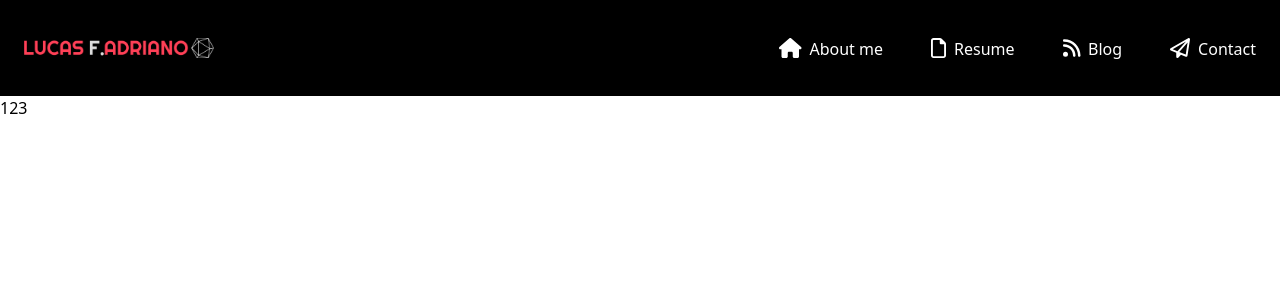
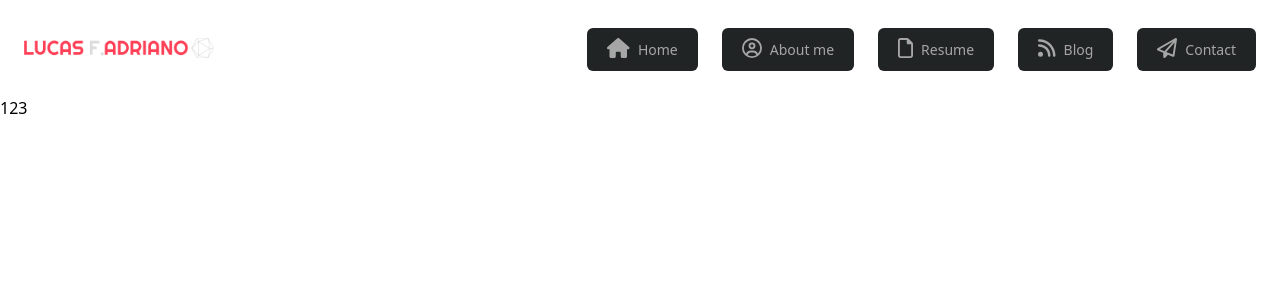
Before and after one commit to lucasadrianof/personal-blog-nextjs, a Next.js app: page / in a window 1280 px wide. Shown: the top 300 px of the page. Built offline with nearby package versions, Linux system fonts and the light colour scheme.

Commit message:
feat: hover effect on menu links

```diff
--- a/src/app/components/Header.tsx
+++ b/src/app/components/Header.tsx
@@ -1,5 +1,5 @@
 import { IconProp } from '@fortawesome/fontawesome-svg-core'
-import { faAddressCard, faFile, faPaperPlane } from '@fortawesome/free-regular-svg-icons'
+import { faCircleUser, faFile, faPaperPlane } from '@fortawesome/free-regular-svg-icons'
 import { faBars, faHouse, faRss } from '@fortawesome/free-solid-svg-icons'
 import { FontAwesomeIcon } from '@fortawesome/react-fontawesome'
 import Image from 'next/image'
@@ -13,7 +13,7 @@ type MenuLinkProps = {
 
 const MenuLink = ({ icon, href, text }: MenuLinkProps) => (
   <li className="pl-6">
-    <Link className="pl-6" href={href} >
+    <Link className="px-5 py-3 rounded-md font-medium text-sm bg-[#212425] text-[#A6A6A6] hover:bg-gradient-to-r from-[#FA5252] to-[#DD2476]" href={href} >
       <span className="mr-2 text-xl">
         <FontAwesomeIcon icon={icon} />
       </span>
@@ -24,7 +24,7 @@ const MenuLink = ({ icon, href, text }: MenuLinkProps) => (
 
 export default function Header() {
   return (
-    <div className="container w-full h-24 bg-black flex items-center place-content-between">
+    <div className="container w-full h-24 flex items-center place-content-between">
       <div className="pl-6">
         <Link href="/">
           <Image alt="logo" src="/logo.png" width={190} height={30} />
@@ -32,7 +32,8 @@ export default function Header() {
       </div>
       <nav>
         <ul className="pr-6 flex items-center text-white">
-          <MenuLink icon={faHouse} href="/about" text="About me" />
+          <MenuLink icon={faHouse} href="/" text="Home" />
+          <MenuLink icon={faCircleUser} href="/about" text="About me" />
           <MenuLink icon={faFile} href="/resume" text="Resume" />
           <MenuLink icon={faRss} href="/blog" text="Blog" />
           <MenuLink icon={faPaperPlane} href="/contact" text="Contact" />
```
